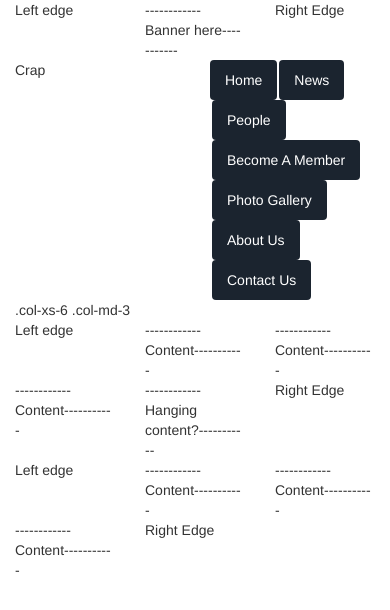
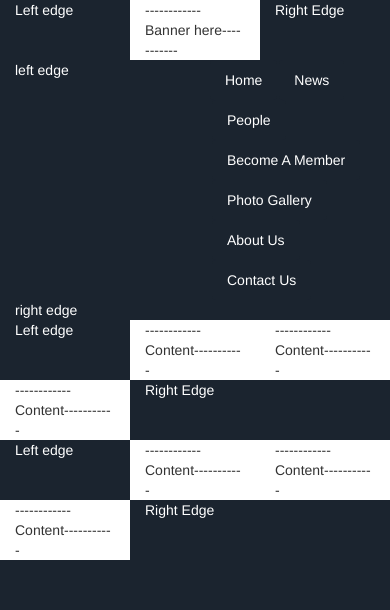
Before and after one commit to rhys-campbell/CP1406-16-14, a plain HTML site: page index.html in a window 390 px wide. Drawn offline with Linux system fonts and the light colour scheme.

Commit message:
added responsive design (for index only)
Added a class leftEdge & rightEdge to be used on the parts of grid that
are used to centre information. Display none when below 800px. Just
placeholder value... Can change and add more numbers later for different
screens adhoc.

Also playing with background colours.

```diff
--- a/index.html
+++ b/index.html
@@ -13,18 +13,16 @@
         <div class="container-fluid">
             <!-- Stack the columns on mobile by making one full-width and the other half-width -->
             <div class="row">
-                <div class="col-xs-4 col-md-3"> Left edge </div>
+                <div class="col-xs-4 col-md-3 leftEdge"> Left edge </div>
                 <div class="col-xs-4 col-md-6"> ------------Banner here-----------</div>
-                <div class="col-xs-4 col-md-3"> Right Edge</div>
+                <div class="col-xs-4 col-md-3 rightEdge"> Right Edge</div>
             </div>
 
             <!-- Columns start at 50% wide on mobile and bump up to 33.3% wide on desktop -->
             <div class="row">
 
 
-                <div class="col-xs-6 col-md-3">
-                    Crap
-                </div>
+                <div class="col-xs-6 col-md-3 leftEdge"> left edge</div>
                 <div class="col-xs-6 col-md-6">
                     <ul class="nav nav-pills">
                         <li role="presentation" class="active"><a href="index.html">Home</a></li>
@@ -36,9 +34,7 @@
                         <li role="presentation" class="active"><a href="contact.html">Contact Us</a></li>
                     </ul>
                 </div>
-
-
-                <div class="col-xs-6 col-md-3">.col-xs-6 .col-md-3</div>
+                <div class="col-xs-6 col-md-3 rightEdge">right edge</div>
             </div>
 
 
@@ -46,23 +42,23 @@
     </header>
 
 
+
         <div class="container-fluid">
 
             <div class="row">
-            <div class="col-xs-4 col-md-3"> Left edge </div>
+                <div class="col-xs-4 col-md-3 leftEdge"> Left edge </div>
                     <div class="col-xs-4 col-md-2"> ------------Content-----------</div>
                     <div class="col-xs-4 col-md-2"> ------------Content-----------</div>
                     <div class="col-xs-4 col-md-2"> ------------Content-----------</div>
-            <div class="col-xs-4 col-md-2"> ------------ Hanging content?-----------</div>
-            <div class="col-xs-4 col-md-1"> Right Edge</div>
+                <div class="col-xs-4 col-md-3 rightEdge"> Right Edge</div>
             </div>
 
             <div class="row">
-            <div class="col-xs-4 col-md-3"> Left edge </div>
+                <div class="col-xs-4 col-md-3 leftEdge"> Left edge </div>
                 <div class="col-xs-4 col-md-2"> ------------Content-----------</div>
                 <div class="col-xs-4 col-md-2"> ------------Content-----------</div>
                 <div class="col-xs-4 col-md-2"> ------------Content-----------</div>
-            <div class="col-xs-4 col-md-3"> Right Edge</div>
+                <div class="col-xs-4 col-md-3 rightEdge"> Right Edge</div>
             </div>
 
         </div>
--- a/mainStyles.css
+++ b/mainStyles.css
@@ -1,3 +1,24 @@
 .col-xs-12 {
     background-color: #2b542c;
 }
+
+
+body {
+    background-color: #1B242F;
+}
+.col-xs-4{
+    background-color: #ffffff;
+}
+
+.col-md-3{
+    background-color: #1B242F;
+    color: #ffffff;
+}
+
+@media (max-width: 1000px) and (min-width: 400px) {
+    .leftEdge {
+        display: none;
+    }
+
+    .rightEdge {
+        display: none}}
```
Lines whose indentation alone changed are shown as unchanged.
